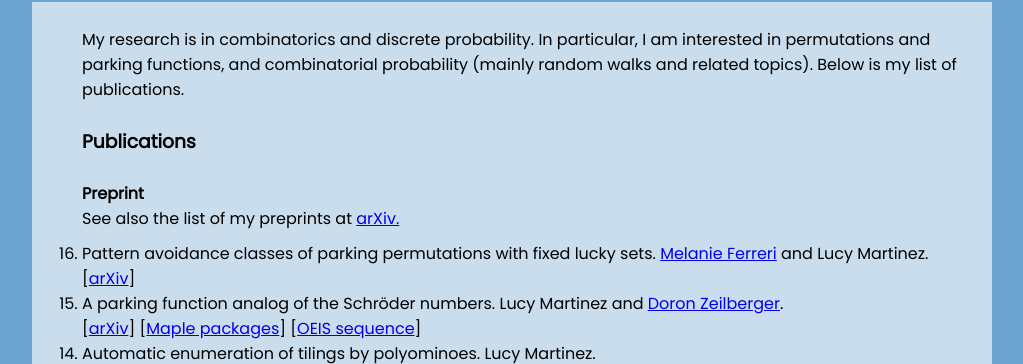
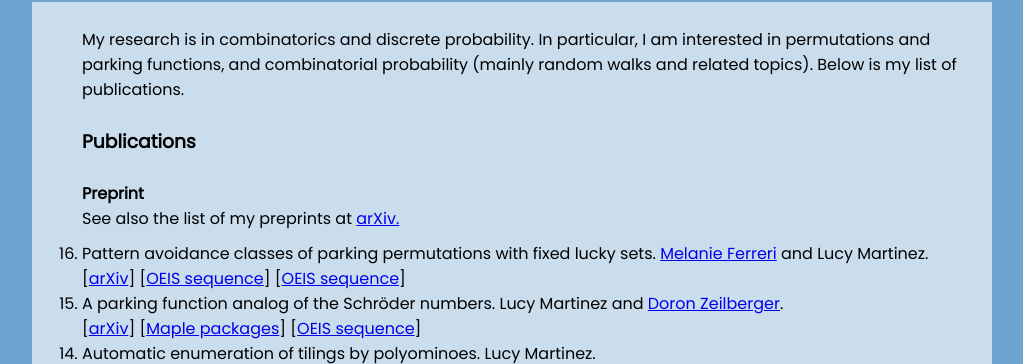
Before and after one commit to marti310/marti310.github.io, a plain HTML site: page research.html in a window 1280 px wide. Shown: the part 428-792 px from the top of the page, without its empty margins (128-1151 px from the left). Drawn offline with Linux system fonts and the light colour scheme; some icons are missing.

Commit message:
Update research.html

```diff
--- a/research.html
+++ b/research.html
@@ -53,7 +53,8 @@
 		    <a href="https://sites.google.com/view/mferreri/" target="_blank">
                	      Melanie Ferreri</a> and Lucy Martinez. </br>
 		    [<a href="https://arxiv.org/abs/2611.07267" target="_blank">arXiv</a>]
-			<!-- [<a href="https://oeis.org/A400516" target="_blank">OEIS sequence</a>] -->
+			[<a href="https://oeis.org/A401822" target="_blank">OEIS sequence</a>]
+			[<a href="https://oeis.org/A401823" target="_blank">OEIS sequence</a>]
 		</li>
 
 		<li> A parking function analog of the Schr&#246der numbers. Lucy Martinez and
```
